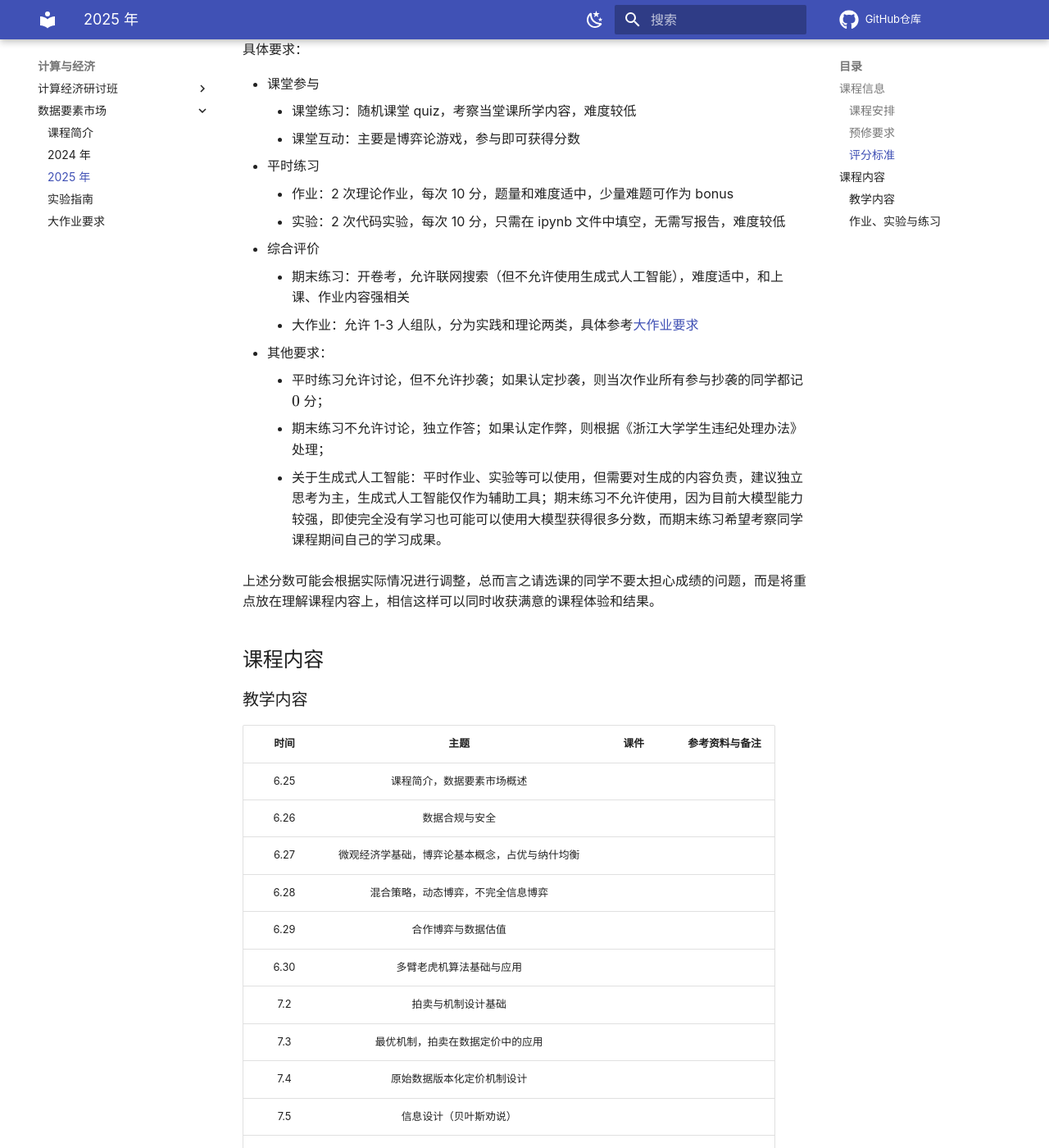
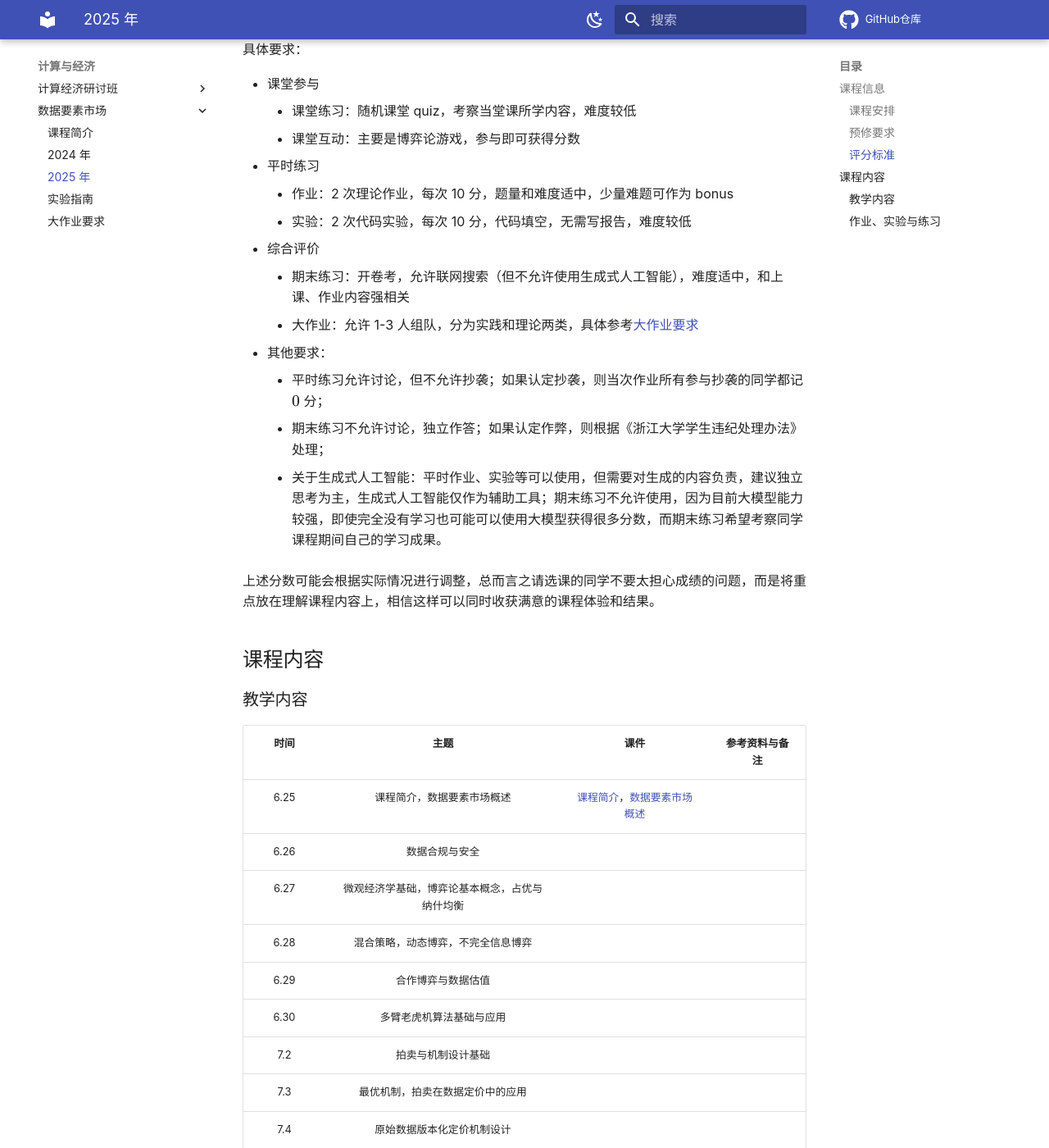
Before and after one commit to yhwu-is/Teach, an MkDocs documentation site: the page built from docs/ec/data_market/2025.md, in a window 1280 px wide and 1400 px high, scrolled down 975 px. Shown: the whole window at 82% size. Built offline with MkDocs 1.6.1 and Material for MkDocs 9.7.7, drawn with Linux system fonts in a browser that asks for light colours; comment, search, counter and statistics services are not loaded.

Commit message:
docs:更新第一次课件

```diff
--- a/docs/ec/data_market/2025.md
+++ b/docs/ec/data_market/2025.md
@@ -32,7 +32,7 @@
     - 课堂互动：主要是博弈论游戏，参与即可获得分数
 - 平时练习
     - 作业：2 次理论作业，每次 10 分，题量和难度适中，少量难题可作为 bonus
-    - 实验：2 次代码实验，每次 10 分，只需在 ipynb 文件中填空，无需写报告，难度较低
+    - 实验：2 次代码实验，每次 10 分，代码填空，无需写报告，难度较低
 - 综合评价
     - 期末练习：开卷考，允许联网搜索（但不允许使用生成式人工智能），难度适中，和上课、作业内容强相关
     - 大作业：允许 1-3 人组队，分为实践和理论两类，具体参考[大作业要求](project.md)
@@ -49,7 +49,7 @@
 
 | 时间 | 主题 | 课件 | 参考资料与备注 |
 | :---: | :----: | :---: | :---: |
-| 6.25 | 课程简介，数据要素市场概述 |  |  |
+| 6.25 | 课程简介，数据要素市场概述 | [课程简介](2025/25-lec00-intro.pdf)，[数据要素市场概述](2025/25-lec01-dmintro.pdf) |  |
 | 6.26 | 数据合规与安全 |  |  |
 | 6.27 | 微观经济学基础，博弈论基本概念，占优与纳什均衡 |  |  |
 | 6.28 | 混合策略，动态博弈，不完全信息博弈 |  |  |
```
Also changed, not shown: 2 other files.
